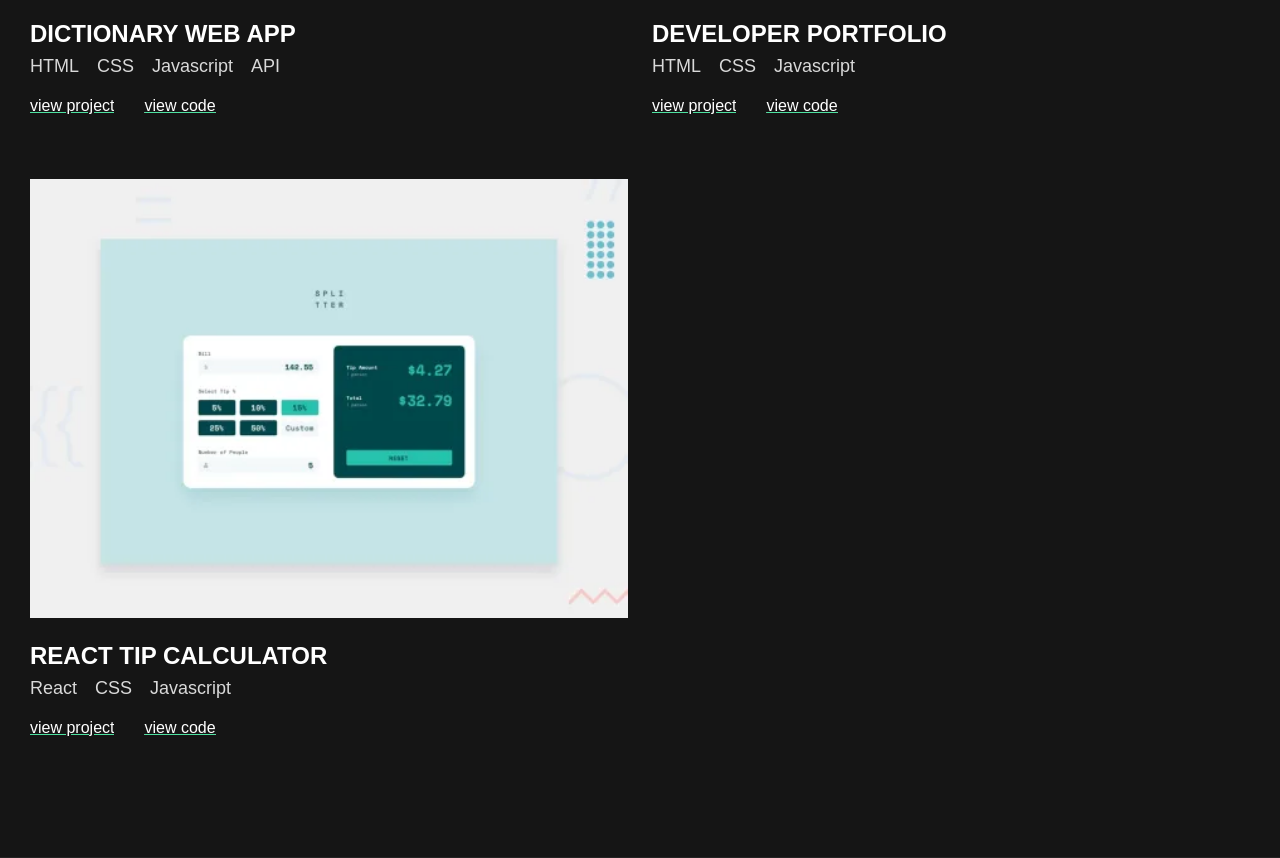
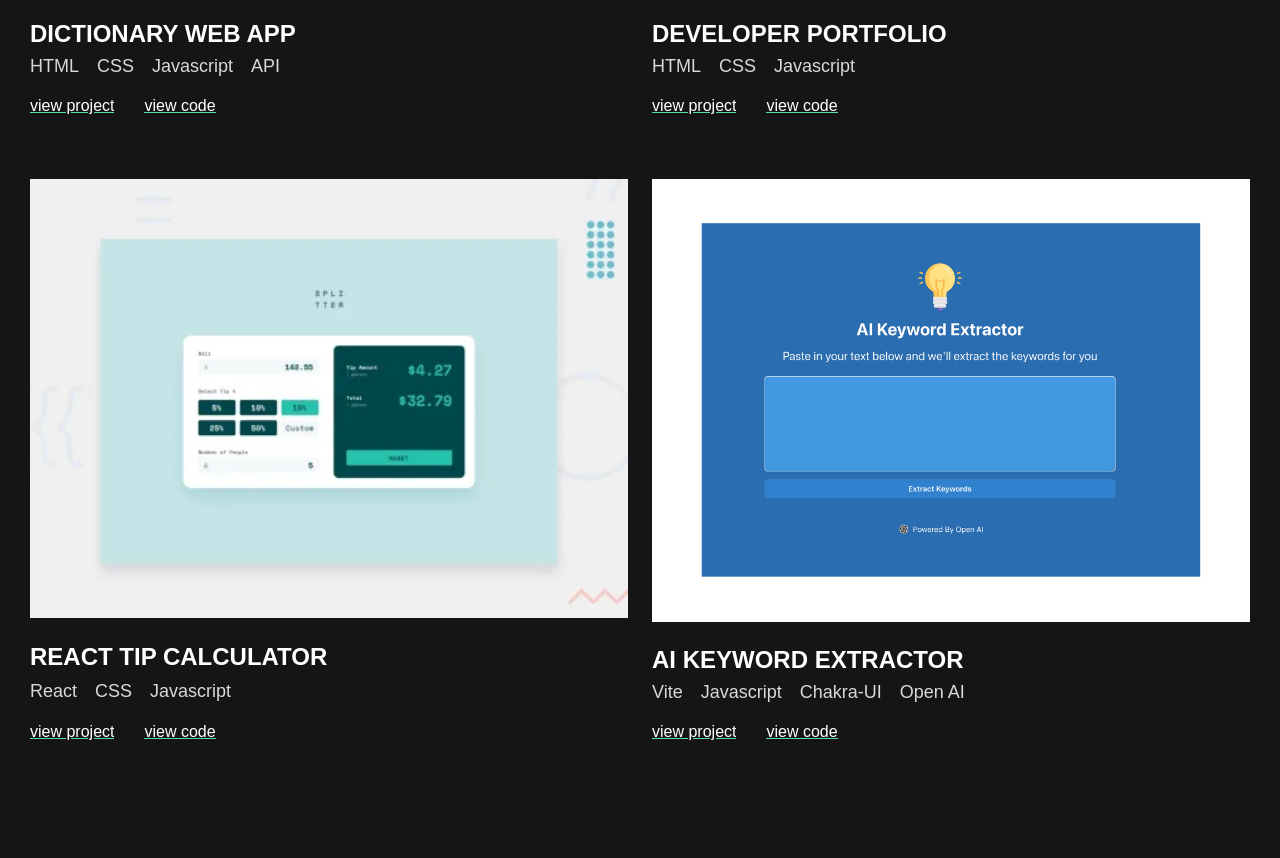
Before and after one commit to CESAR-JARAMILLO/Portfolio-Site, a Flask app: page / in a window 1280 px wide. Shown: the part 2455-3313 px from the top of the page. Run offline with Flask 2, Linux system fonts and the light colour scheme.

Commit message:
added project

```diff
--- a/templates/index.html
+++ b/templates/index.html
@@ -218,6 +218,27 @@
           <a class="on-hover" href="https://github.com/CESAR-JARAMILLO/React-Tip-Calculator"><p class="underline">view code</p></a>
         </div>
       </div>
+
+      <div class="project-card">
+        <header class="card-header">
+          <img src="{{ url_for('static', filename='images/keyword-extractor.png') }}"alt="developer portfolio template">
+          <div class="overlay">
+            <a class="on-hover" href="https://keywordharvestai.com/">View Project</a>
+            <a class="on-hover" href="https://github.com/CESAR-JARAMILLO/Keyword-Extractor">View Code</a>
+          </div>
+        </header>
+        <h3 class="project-title">AI Keyword Extractor</h3>
+        <div class="project-languages">
+          <p>Vite</p>
+          <p>Javascript</p>
+          <p>Chakra-UI</p>
+          <p>Open AI</p>
+        </div>
+        <div class="project-samples">
+          <a class="on-hover" href="https://keywordharvestai.com/"><p class="underline">view project</p></a>
+          <a class="on-hover" href="https://github.com/CESAR-JARAMILLO/Keyword-Extractor"><p class="underline">view code</p></a>
+        </div>
+      </div>
     </div>
   </section>
 
```
Also changed, not shown: static/images/keyword-extractor.png (added).
